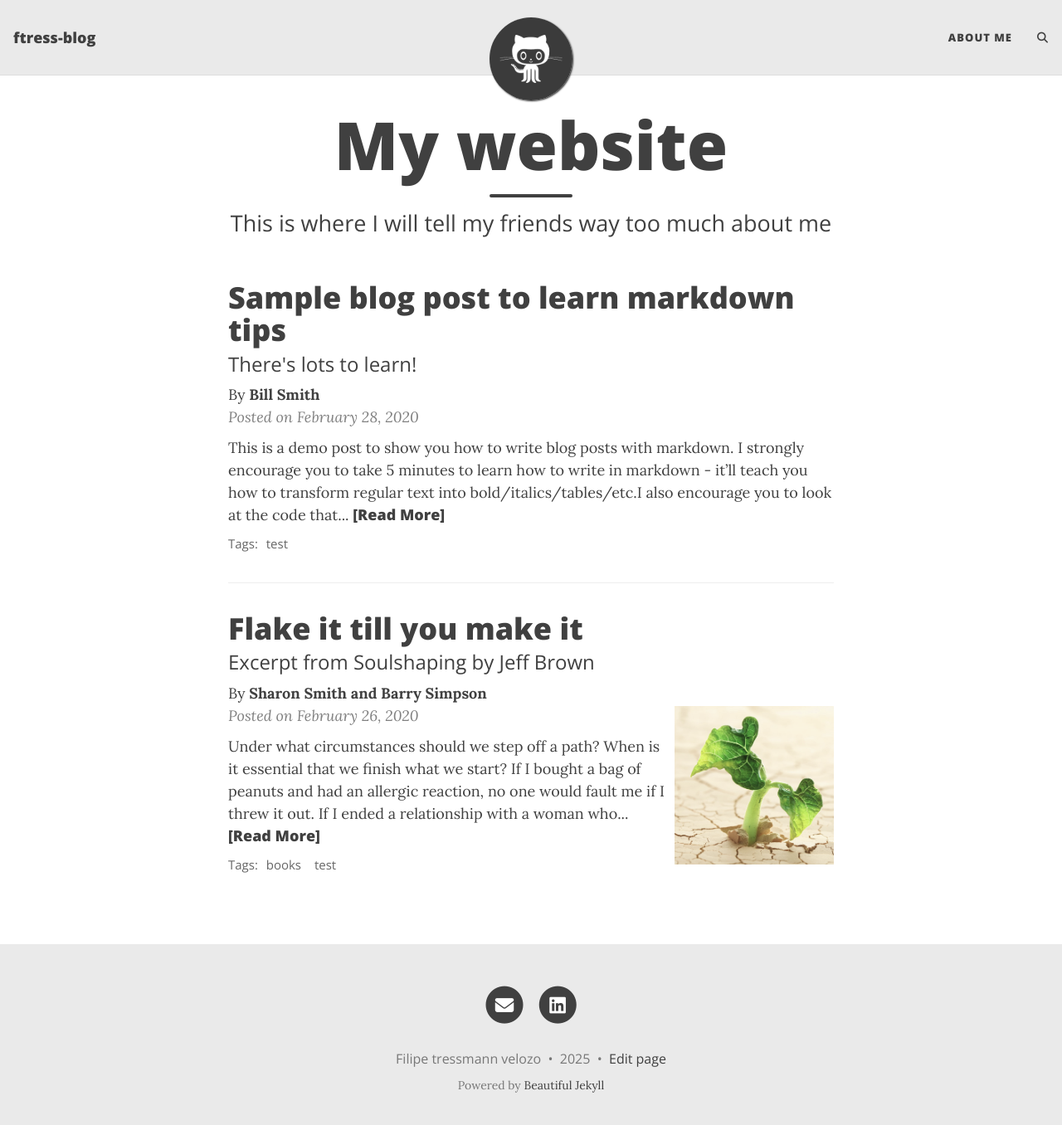
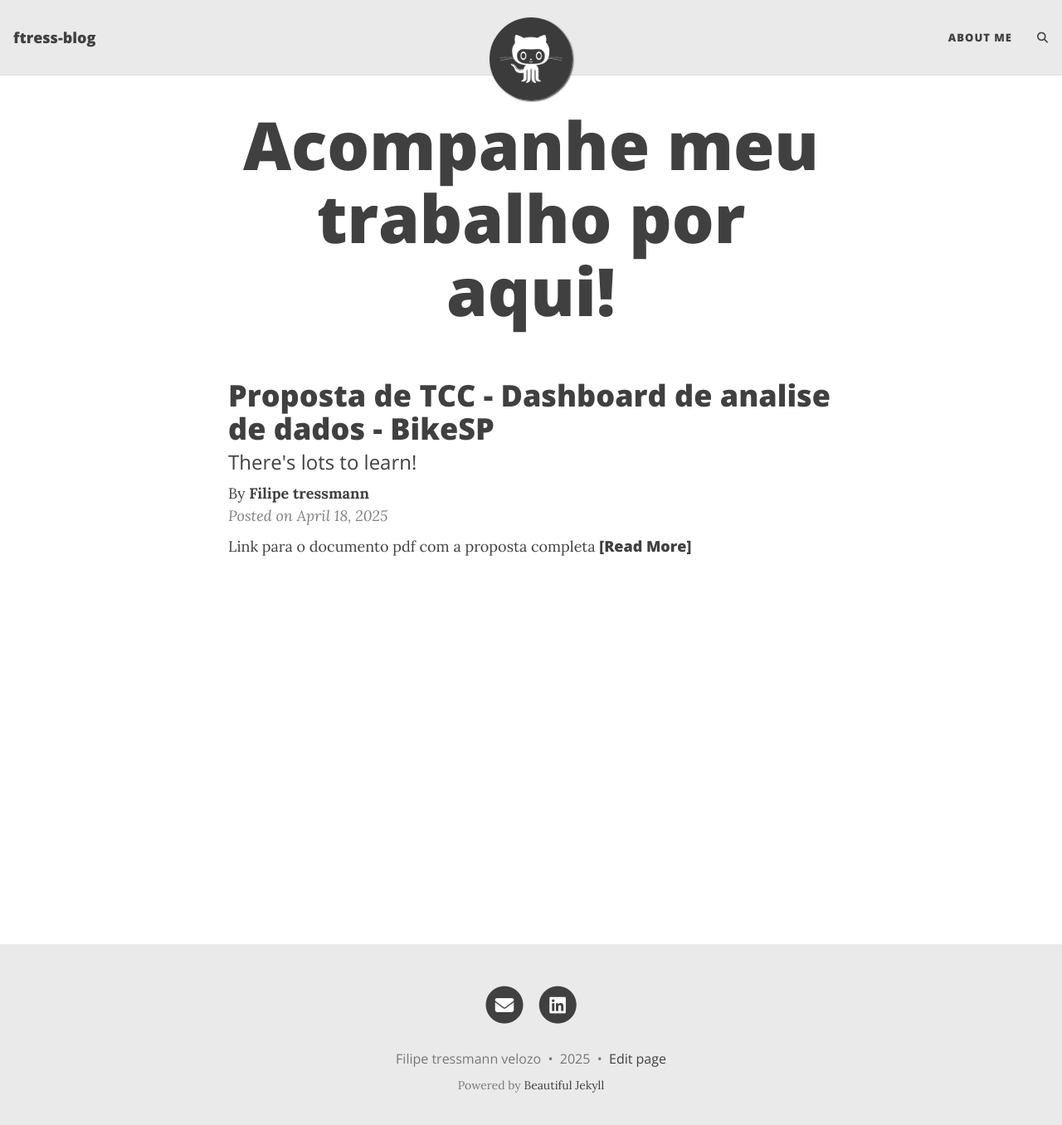
Before and after one commit to filipetressmann/filipetressmann.github.io, a Jekyll site: the page built from index.html, in a window 1280 px wide and 1369 px high. Shown: the top 1356 px of the window at 83% size. Built offline with Jekyll 4.4.1, drawn with Linux system fonts in a browser that asks for light colours; the list of posts is cut into pages by our own code; comment, search, counter and statistics services are not loaded.

Commit message:
Update about me and post TCC project proposal

````diff
--- a/_posts/2020-02-26-flake-it-till-you-make-it.md
+++ /dev/null
@@ -1,18 +0,0 @@
----
-layout: post
-title: Flake it till you make it
-subtitle: Excerpt from Soulshaping by Jeff Brown
-cover-img: /assets/img/path.jpg
-thumbnail-img: /assets/img/thumb.png
-share-img: /assets/img/path.jpg
-tags: [books, test]
-author: Sharon Smith and Barry Simpson
----
-
-Under what circumstances should we step off a path? When is it essential that we finish what we start? If I bought a bag of peanuts and had an allergic reaction, no one would fault me if I threw it out. If I ended a relationship with a woman who hit me, no one would say that I had a commitment problem. But if I walk away from a seemingly secure route because my soul has other ideas, I am a flake?
-
-The truth is that no one else can definitively know the path we are here to walk. It’s tempting to listen—many of us long for the omnipotent other—but unless they are genuine psychic intuitives, they can’t know. All others can know is their own truth, and if they’ve actually done the work to excavate it, they will have the good sense to know that they cannot genuinely know anyone else’s. Only soul knows the path it is here to walk. Since you are the only one living in your temple, only you can know its scriptures and interpretive structure.
-
-At the heart of the struggle are two very different ideas of success—survival-driven and soul-driven. For survivalists, success is security, pragmatism, power over others. Success is the absence of material suffering, the nourishing of the soul be damned. It is an odd and ironic thing that most of the material power in our world often resides in the hands of younger souls. Still working in the egoic and material realms, they love the sensations of power and focus most of their energy on accumulation. Older souls tend not to be as materially driven. They have already played the worldly game in previous lives and they search for more subtle shades of meaning in this one—authentication rather than accumulation. They are often ignored by the culture at large, although they really are the truest warriors.
-
-A soulful notion of success rests on the actualization of our innate image. Success is simply the completion of a soul step, however unsightly it may be. We have finished what we started when the lesson is learned. What a fear-based culture calls a wonderful opportunity may be fruitless and misguided for the soul. Staying in a passionless relationship may satisfy our need for comfort, but it may stifle the soul. Becoming a famous lawyer is only worthwhile if the soul demands it. It is an essential failure if you are called to be a monastic this time around. If you need to explore and abandon ten careers in order to stretch your soul toward its innate image, then so be it. Flake it till you make it.
--- a/_posts/2020-02-28-sample-markdown.md
+++ /dev/null
@@ -1,100 +0,0 @@
----
-layout: post
-title: Sample blog post to learn markdown tips
-subtitle: There's lots to learn!
-gh-repo: daattali/beautiful-jekyll
-gh-badge: [star, fork, follow]
-tags: [test]
-comments: true
-mathjax: true
-author: Bill Smith
----
-
-{: .box-success}
-This is a demo post to show you how to write blog posts with markdown.  I strongly encourage you to [take 5 minutes to learn how to write in markdown](https://markdowntutorial.com/) - it'll teach you how to transform regular text into bold/italics/tables/etc.<br/>I also encourage you to look at the [code that created this post](https://raw.githubusercontent.com/daattali/beautiful-jekyll/master/_posts/2020-02-28-sample-markdown.md) to learn some more advanced tips about using markdown in Beautiful Jekyll.
-
-**Here is some bold text**
-
-## Here is a secondary heading
-
-[This is a link to a different site](https://deanattali.com/) and [this is a link to a section inside this page](#local-urls).
-
-Here's a table:
-
-| Number | Next number | Previous number |
-| :------ |:--- | :--- |
-| Five | Six | Four |
-| Ten | Eleven | Nine |
-| Seven | Eight | Six |
-| Two | Three | One |
-
-You can use [MathJax](https://www.mathjax.org/) to write LaTeX expressions. For example:
-When \\(a \ne 0\\), there are two solutions to \\(ax^2 + bx + c = 0\\) and they are $$x = {-b \pm \sqrt{b^2-4ac} \over 2a}.$$
-
-How about a yummy crepe?
-
-![Crepe](https://beautifuljekyll.com/assets/img/crepe.jpg)
-
-It can also be centered!
-
-![Crepe](https://beautifuljekyll.com/assets/img/crepe.jpg){: .mx-auto.d-block :}
-
-Here's a code chunk:
-
-~~~
-var foo = function(x) {
-  return(x + 5);
-}
-foo(3)
-~~~
-
-And here is the same code with syntax highlighting:
-
-```javascript
-var foo = function(x) {
-  return(x + 5);
-}
-foo(3)
-```
-
-And here is the same code yet again but with line numbers:
-
-{% highlight javascript linenos %}
-var foo = function(x) {
-  return(x + 5);
-}
-foo(3)
-{% endhighlight %}
-
-## Boxes
-You can add notification, warning and error boxes like this:
-
-### Notification
-
-{: .box-note}
-**Note:** This is a notification box.
-
-### Warning
-
-{: .box-warning}
-**Warning:** This is a warning box.
-
-### Error
-
-{: .box-error}
-**Error:** This is an error box.
-
-## Local URLs in project sites {#local-urls}
-
-When hosting a *project site* on GitHub Pages (for example, `https://USERNAME.github.io/MyProject`), URLs that begin with `/` and refer to local files may not work correctly due to how the root URL (`/`) is interpreted by GitHub Pages. You can read more about it [in the FAQ](https://beautifuljekyll.com/faq/#links-in-project-page). To demonstrate the issue, the following local image will be broken **if your site is a project site:**
-
-![Crepe](/assets/img/crepe.jpg)
-
-If the above image is broken, then you'll need to follow the instructions [in the FAQ](https://beautifuljekyll.com/faq/#links-in-project-page). Here is proof that it can be fixed:
-
-![Crepe]({{ '/assets/img/crepe.jpg' | relative_url }})
-
-<details markdown="1">
-<summary>Click here!</summary>
-Here you can see an **expandable** section
-</details>
--- /dev/null
+++ b/_posts/2025-04-18-tcc-proposta.md
@@ -0,0 +1,21 @@
+---
+layout: post
+title: Proposta de TCC - Dashboard de analise de dados - BikeSP
+subtitle: There's lots to learn!
+comments: true
+mathjax: true
+author: Filipe tressmann
+---
+
+[Link para o documento pdf com a proposta completa](assets/img/Proposta-TCC.pdf){:target="_blank"}
+
+O projeto tem como objetivo desenvolver um **dashboard interativo** para visualização e análise dos dados coletados pelo aplicativo do **BikeSP**, um programa piloto que incentiva o uso de bicicletas em São Paulo.
+
+A solução será composta por duas etapas:
+1. **Criação de um banco de dados analítico** com os dados do app, incluindo uma versão anonimizada para uso em pesquisas.
+2. **Desenvolvimento de um painel interativo** integrado à plataforma [BikeScienceWeb](http://bikescienceweb.interscity.org/), permitindo:
+   - Visualizar rotas e fluxos de ciclistas no mapa de São Paulo.
+   - Aplicar filtros por idade, sexo, renda e período do dia.
+   - Gerar estatísticas sobre as viagens.
+
+O dashboard será de código aberto e contribuirá com iniciativas de mobilidade urbana e políticas públicas baseadas em dados.
--- a/aboutme.md
+++ b/aboutme.md
@@ -1,16 +1,6 @@
 ---
 layout: page
 title: About me
-subtitle: Why you'd want to go on a date with me
 ---
 
-My name is Inigo Montoya. I have the following qualities:
-
-- I rock a great mustache
-- I'm extremely loyal to my family
-
-What else do you need?
-
-### My story
-
-To be honest, I'm having some trouble remembering right now, so why don't you just watch [my movie](https://en.wikipedia.org/wiki/The_Princess_Bride_%28film%29) and it will answer **all** your questions.
+Olá, meu nome é Filipe. Atualmente estudo ciência da computação no IME-USP e sou estagiario em engenharia de software na Amazon.
--- a/index.html
+++ b/index.html
@@ -1,5 +1,4 @@
 ---
 layout: home
-title: My website
-subtitle: This is where I will tell my friends way too much about me
+title: Acompanhe meu trabalho por aqui!
 ---
````
Also changed, not shown: 1 other file.
